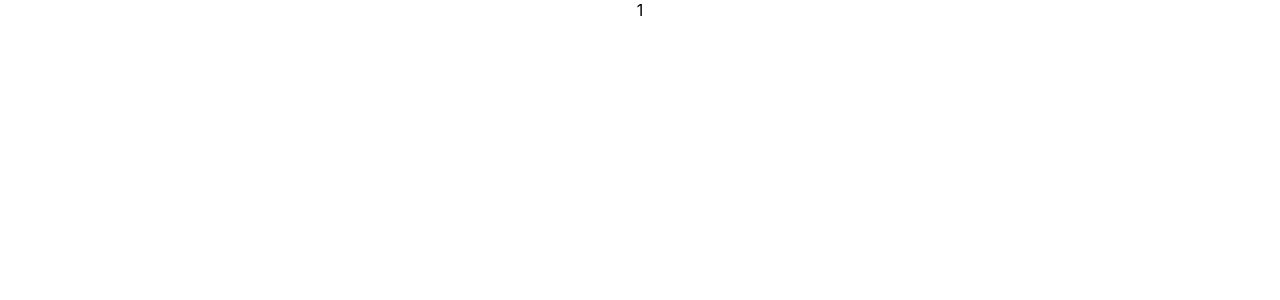
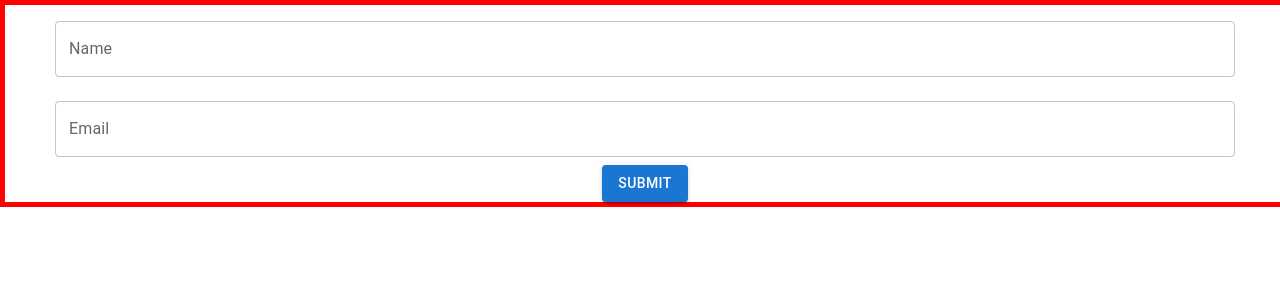
Before and after one commit to Sapphire127/investment-demo, a React (Create React App) app: page / in a window 1280 px wide. Shown: the top 300 px of the page. Built offline with nearby package versions, Linux system fonts and the light colour scheme.

Commit message:
add Form.tsx

```diff
--- /dev/null
+++ b/src/main/home/components/Home/Form.css
@@ -0,0 +1,7 @@
+.Form {
+    width: calc(100% - 100px);
+    padding: 0 50px;
+    border-style: solid;
+    border-width: 5px;
+    border-color: red;
+}
--- /dev/null
+++ b/src/main/home/components/Home/Form.tsx
@@ -0,0 +1,32 @@
+import React from 'react';
+import Button from '@material-ui/core/Button';
+import TextField from '@material-ui/core/TextField';
+import './Form.css';
+
+function Form() {
+    return (
+        <form className='Form'>
+            <TextField
+                label="Name"
+                variant="outlined"
+                fullWidth
+                margin="normal"
+            />
+            <TextField
+                label="Email"
+                variant="outlined"
+                fullWidth
+                margin="normal"
+            />
+            <Button
+                variant="contained"
+                color="primary"
+                type="submit"
+            >
+                Submit
+            </Button>
+        </form>
+    );
+}
+
+export default Form;
--- a/src/main/home/components/Home/Home.tsx
+++ b/src/main/home/components/Home/Home.tsx
@@ -1,7 +1,10 @@
 import React from "react";
+import Form from "./Form.tsx";
 
 export default function Home () {
     return (
-        <>1</>
+        <>
+            <Form />
+        </>
     );
 }
```
